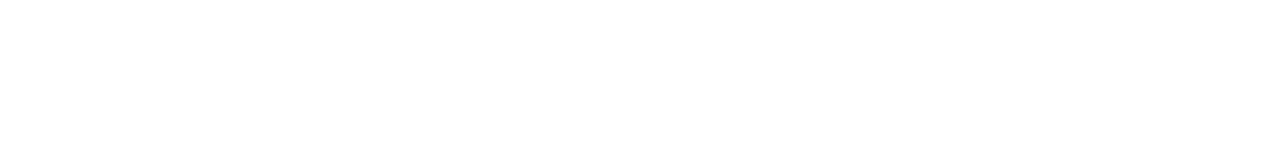
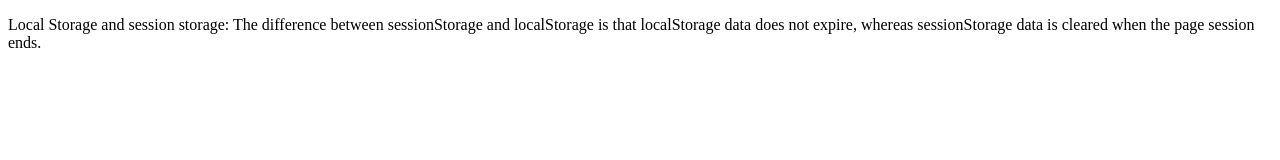
Before and after one commit to mehedihasanmurad/b6-type-monster-debug-assignment-mehedihasanmurad, a plain HTML site: page blog.html in a window 1280 px wide. Drawn offline with Linux system fonts and the light colour scheme.

Commit message:
local storage and session storage added

```diff
--- a/blog.html
+++ b/blog.html
@@ -7,6 +7,6 @@
     <title>Document</title>
 </head>
 <body>
-
+    <p>Local Storage and session storage: The difference between sessionStorage and localStorage is that localStorage data does not expire, whereas sessionStorage data is cleared when the page session ends.</p>
 </body>
 </html>
```
